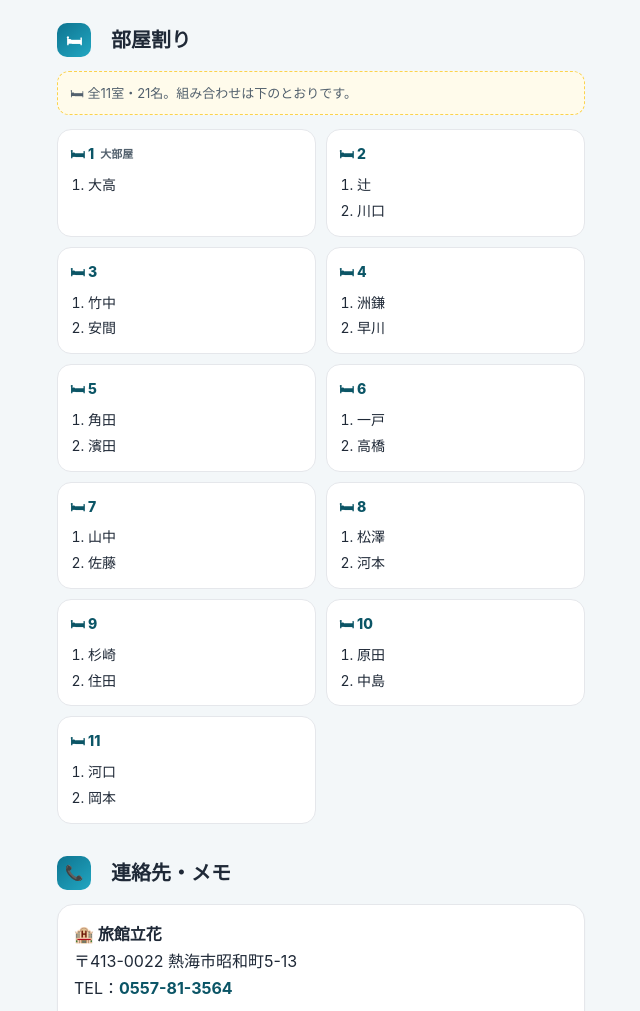
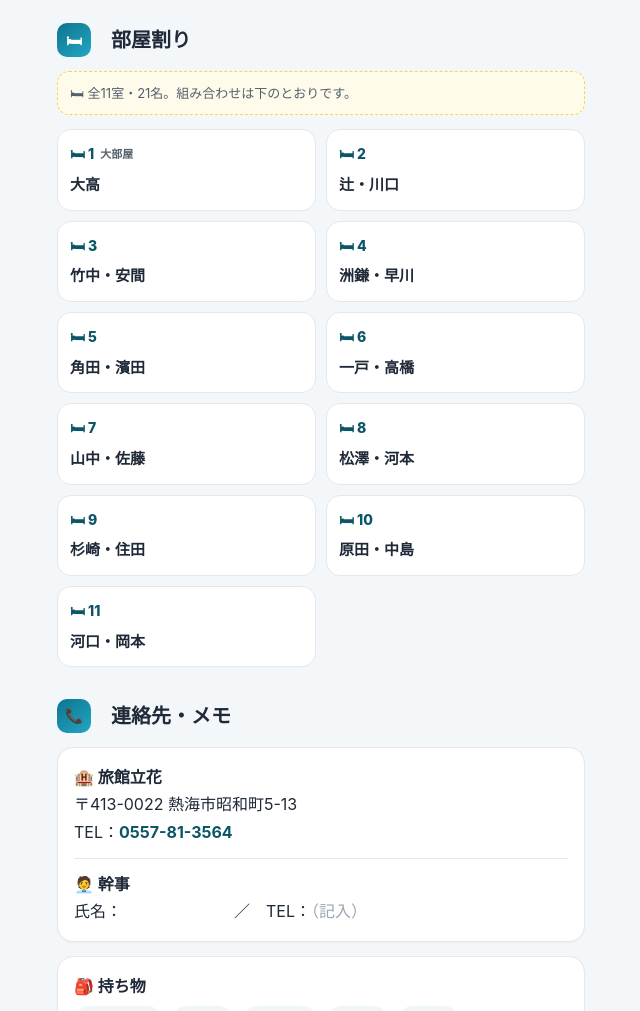
Before and after one commit to yasuma-neo/neo-trip-atami, a plain HTML site: page index.html in a window 1280 px wide. Shown: the part 3920-4931 px from the top of the page, without its empty margins (319-959 px from the left). Drawn offline with Linux system fonts and the light colour scheme.

Commit message:
部屋割り: 番号を外して名前を横並び表記に変更（見やすさ改善）

```diff
--- a/index.html
+++ b/index.html
@@ -113,6 +113,7 @@
     display:flex; align-items:center; gap:6px;}
   .room ol{margin:0; padding-left:18px; font-size:14px;}
   .room li{padding:1px 0;}
+  .room .mem{margin:0; font-size:15px; font-weight:600;}
   .room .empty{color:#9aa5b1; font-style:italic; font-size:13px;}
 
   /* ===== 連絡先 ===== */
@@ -299,17 +300,17 @@
     <div class="sec-h"><div class="no">🛏</div><span class="emoji"></span><h2>部屋割り</h2></div>
     <div class="note">🛏 全11室・21名。組み合わせは下のとおりです。</div>
     <div class="rooms">
-      <div class="room"><div class="rn">🛏 1 <span style="font-weight:600;font-size:11px;color:var(--ink-l);">大部屋</span></div><ol><li>大高</li></ol></div>
-      <div class="room"><div class="rn">🛏 2</div><ol><li>辻</li><li>川口</li></ol></div>
-      <div class="room"><div class="rn">🛏 3</div><ol><li>竹中</li><li>安間</li></ol></div>
-      <div class="room"><div class="rn">🛏 4</div><ol><li>洲鎌</li><li>早川</li></ol></div>
-      <div class="room"><div class="rn">🛏 5</div><ol><li>角田</li><li>濱田</li></ol></div>
-      <div class="room"><div class="rn">🛏 6</div><ol><li>一戸</li><li>高橋</li></ol></div>
-      <div class="room"><div class="rn">🛏 7</div><ol><li>山中</li><li>佐藤</li></ol></div>
-      <div class="room"><div class="rn">🛏 8</div><ol><li>松澤</li><li>河本</li></ol></div>
-      <div class="room"><div class="rn">🛏 9</div><ol><li>杉崎</li><li>住田</li></ol></div>
-      <div class="room"><div class="rn">🛏 10</div><ol><li>原田</li><li>中島</li></ol></div>
-      <div class="room"><div class="rn">🛏 11</div><ol><li>河口</li><li>岡本</li></ol></div>
+      <div class="room"><div class="rn">🛏 1 <span style="font-weight:600;font-size:11px;color:var(--ink-l);">大部屋</span></div><p class="mem">大高</p></div>
+      <div class="room"><div class="rn">🛏 2</div><p class="mem">辻・川口</p></div>
+      <div class="room"><div class="rn">🛏 3</div><p class="mem">竹中・安間</p></div>
+      <div class="room"><div class="rn">🛏 4</div><p class="mem">洲鎌・早川</p></div>
+      <div class="room"><div class="rn">🛏 5</div><p class="mem">角田・濱田</p></div>
+      <div class="room"><div class="rn">🛏 6</div><p class="mem">一戸・高橋</p></div>
+      <div class="room"><div class="rn">🛏 7</div><p class="mem">山中・佐藤</p></div>
+      <div class="room"><div class="rn">🛏 8</div><p class="mem">松澤・河本</p></div>
+      <div class="room"><div class="rn">🛏 9</div><p class="mem">杉崎・住田</p></div>
+      <div class="room"><div class="rn">🛏 10</div><p class="mem">原田・中島</p></div>
+      <div class="room"><div class="rn">🛏 11</div><p class="mem">河口・岡本</p></div>
     </div>
   </section>
 
```
